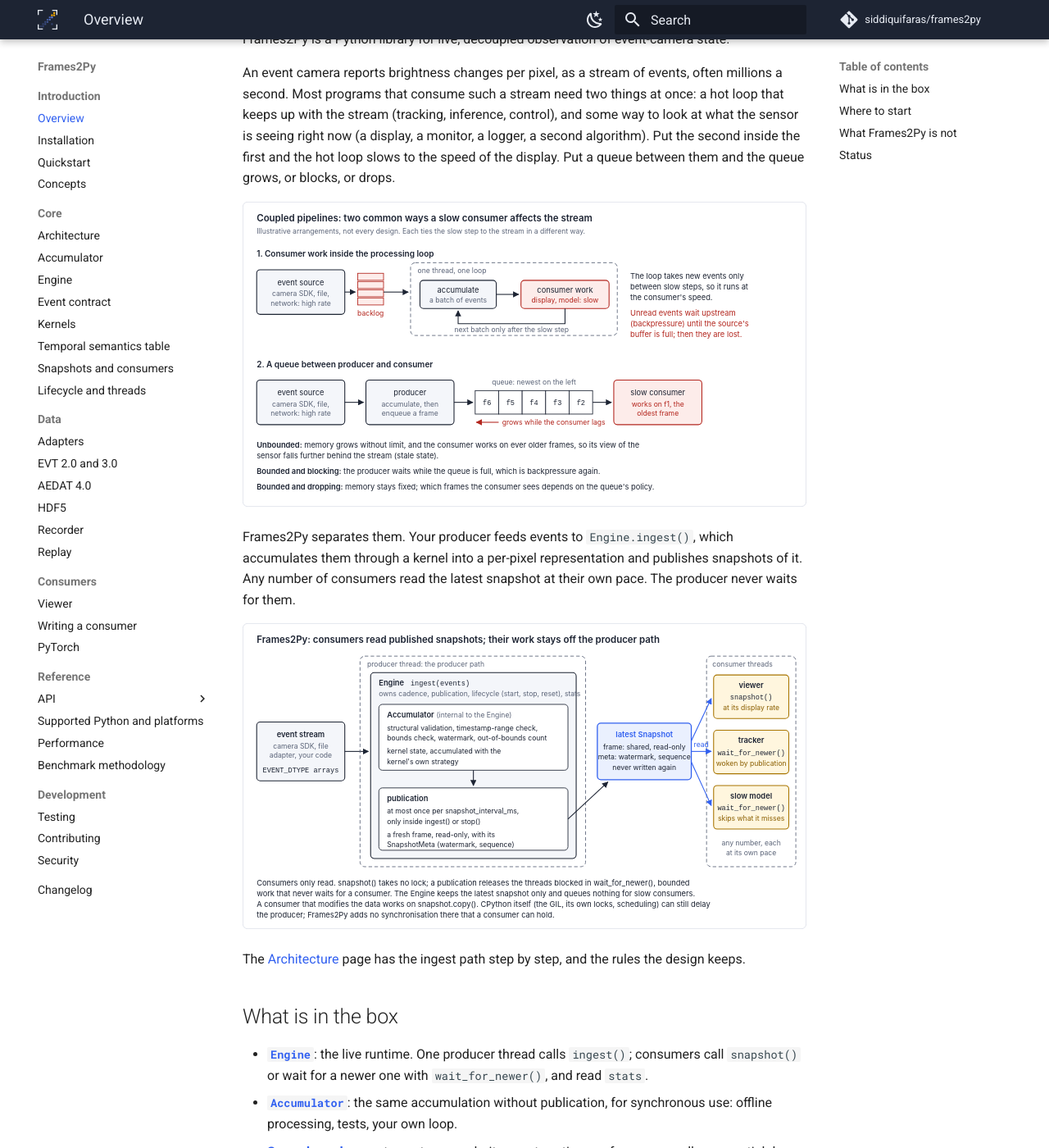
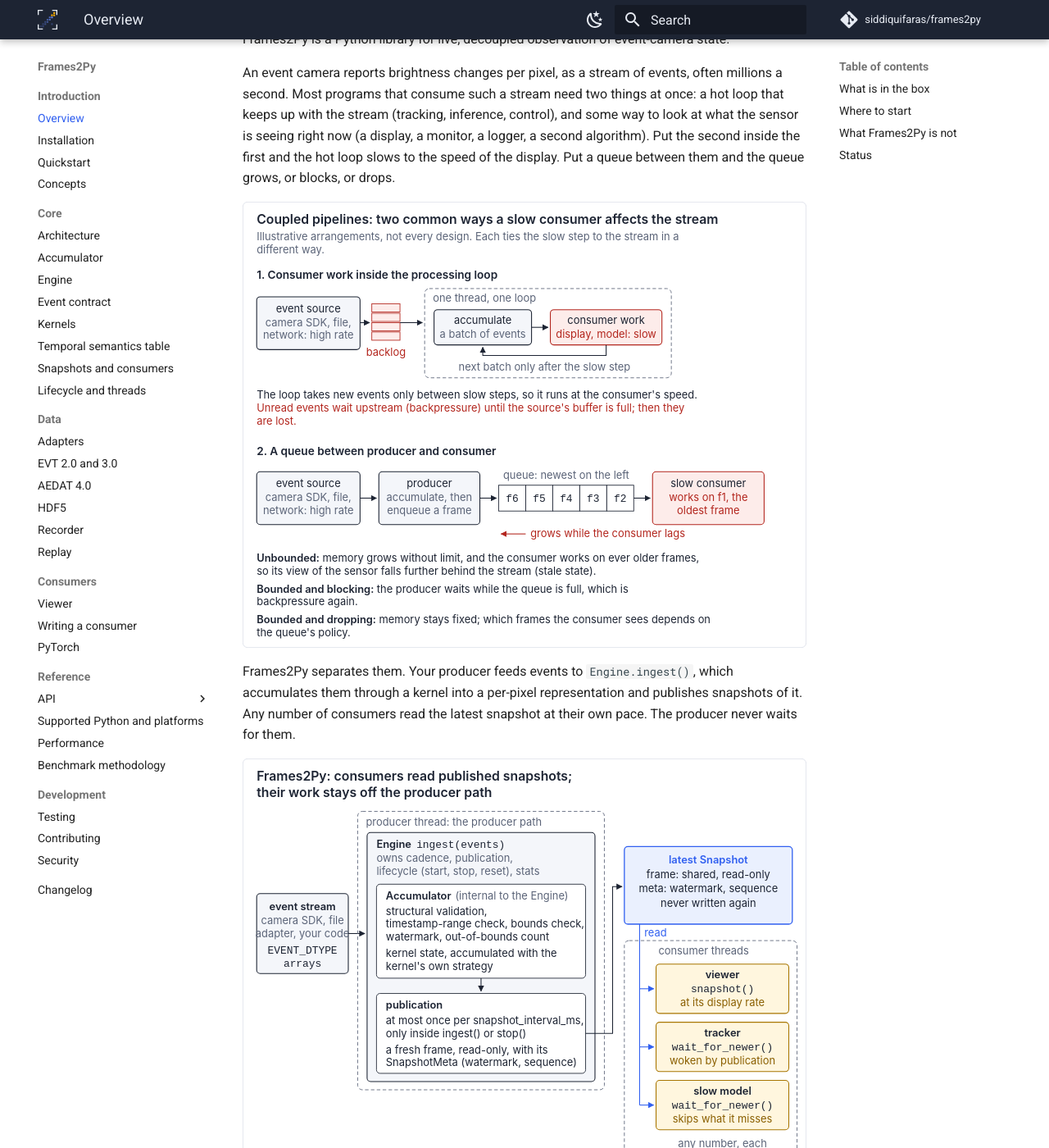
Before and after one commit to siddiquifaras/frames2py, an MkDocs documentation site: the page built from docs/content/index.md, in a window 1280 px wide and 1400 px high, scrolled down 251 px. Shown: the whole window at 82% size. Built offline with MkDocs 1.6.1 and Material for MkDocs 9.7.7, drawn with Linux system fonts in a browser that asks for light colours; comment, search, counter and statistics services are not loaded.

Commit message:
docs: enlarge the diagram text and link each diagram to its SVG
The smallest diagram text renders at about 13 px in the desktop content column; on a narrow
screen a diagram keeps a 640 px minimum width and scrolls sideways. Two labels are corrected:
waiters are released on the publishing thread, and the j=2 voxel value sits under its knot.

```diff
--- a/docs/content/assets/extra.css
+++ b/docs/content/assets/extra.css
@@ -26,3 +26,16 @@
   --md-accent-fg-color: #6A8DFF;
   --md-typeset-a-color: #6A8DFF;
 }
+
+/* Diagrams link to their SVG. On a narrow screen a diagram keeps a minimum width, so its
+   text stays legible, and scrolls sideways like a wide table. */
+.md-typeset a.f2p-diagram {
+  display: block;
+  overflow-x: auto;
+}
+.md-typeset a.f2p-diagram img {
+  display: block;
+  width: 100%;
+  min-width: 640px;
+  height: auto;
+}
--- a/docs/content/index.md
+++ b/docs/content/index.md
@@ -12,14 +12,14 @@ sensor is seeing right now (a display, a monitor, a logger, a second algorithm).
 second inside the first and the hot loop slows to the speed of the display. Put a queue
 between them and the queue grows, or blocks, or drops.
 
-![Two coupled pipelines. First, consumer work runs inside the processing loop, so the loop runs at the consumer's speed and unread events back up at the source. Second, a queue sits between producer and consumer: unbounded, it grows and the consumer works on ever older frames; bounded and blocking, the producer waits; bounded and dropping, the queue's policy decides which frames the consumer sees.](assets/diagram-coupled-pipelines.svg)
+[![Two coupled pipelines. First, consumer work runs inside the processing loop, so the loop runs at the consumer's speed and unread events back up at the source. Second, a queue sits between producer and consumer: unbounded, it grows and the consumer works on ever older frames; bounded and blocking, the producer waits; bounded and dropping, the queue's policy decides which frames the consumer sees.](assets/diagram-coupled-pipelines.svg)](assets/diagram-coupled-pipelines.svg){ .f2p-diagram }
 
 Frames2Py separates them. Your producer feeds events to `Engine.ingest()`, which
 accumulates them through a kernel into a per-pixel representation and publishes snapshots
 of it. Any number of consumers read the latest snapshot at their own pace. The producer
 never waits for them.
 
-![Frames2Py's arrangement. An event stream enters Engine.ingest() on the producer thread. Inside the Engine, an internal Accumulator validates the events, checks timestamp range and bounds, tracks the watermark and accumulates kernel state; the Engine publishes at most once per snapshot_interval_ms, inside ingest() or stop(), a fresh read-only frame with its SnapshotMeta. Consumer threads, a viewer calling snapshot(), a tracker and a slow model calling wait_for_newer(), read the latest Snapshot at their own pace. Their work never runs on the producer path, and the Engine keeps only the latest snapshot.](assets/diagram-frames2py-architecture.svg)
+[![Frames2Py's arrangement. An event stream enters Engine.ingest() on the producer thread. Inside the Engine, an internal Accumulator validates the events, checks timestamp range and bounds, tracks the watermark and accumulates kernel state; the Engine publishes at most once per snapshot_interval_ms, inside ingest() or stop(), a fresh read-only frame with its SnapshotMeta. Consumer threads, a viewer calling snapshot(), a tracker and a slow model calling wait_for_newer(), read the latest Snapshot at their own pace. Their work never runs on the producer path, and the Engine keeps only the latest snapshot.](assets/diagram-frames2py-architecture.svg)](assets/diagram-frames2py-architecture.svg){ .f2p-diagram }
 
 The [Architecture](core/architecture.md) page has the ingest path step by step, and the
 rules the design keeps.
```
Also changed, not shown: docs/content/core/snapshots.md (+1 -1 lines), docs/content/core/temporal-semantics.md (+1 -1 lines), docs/content/assets/diagram-coupled-pipelines.svg, docs/content/assets/diagram-frames2py-architecture.svg, docs/content/assets/diagram-temporal-bins.svg, docs/content/assets/diagram-wait-vs-poll.svg.
